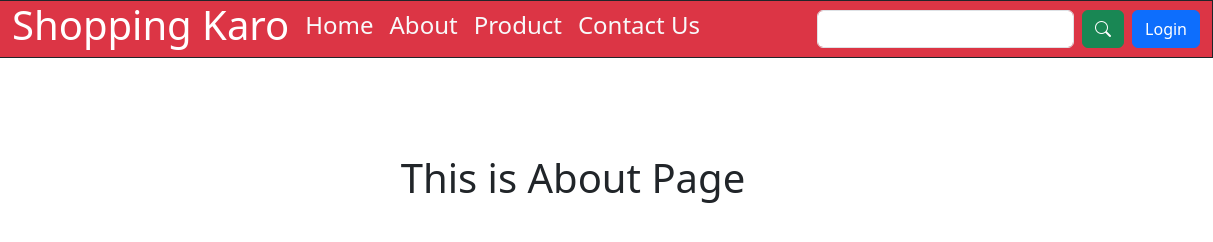
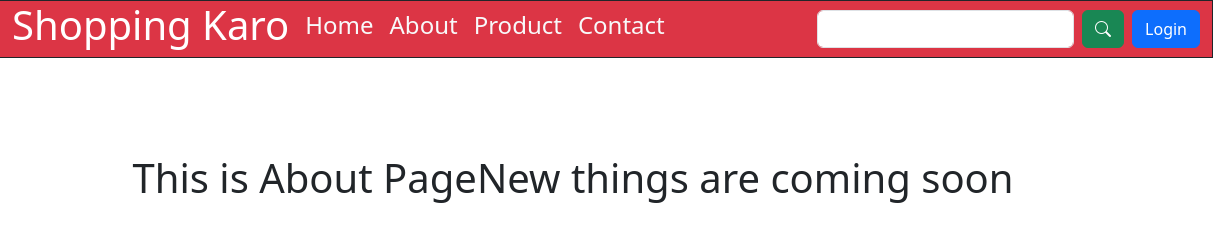
Before and after one commit to Rasikabachhaw/Shopping-Website, a plain HTML site: page about.html in a window 1280 px wide. Shown: the full height of the page, 67-1280 px from the left. Drawn offline with nearby package versions, Linux system fonts and the light colour scheme.

Commit message:
Update contact link text and add new heading

```diff
--- a/about.html
+++ b/about.html
@@ -25,7 +25,7 @@
             <a href="./index.html" class="text-decoration-none text-light"><h4>Home</h4></a>
             <a href="./about.html" class="text-decoration-none text-light"><h4>About</h4></a>
             <a href="./product.html" class="text-decoration-none text-light"><h4>Product</h4></a>
-            <a href="./contact.html" class="text-decoration-none text-light"><h4>Contact Us</h4></a>
+            <a href="./contact.html" class="text-decoration-none text-light"><h4>Contact</h4></a>
           </div>
         </div>
 
@@ -40,6 +40,7 @@
     <main>
         <div class="container d-flex justify-content-center mt-5 p-5">
             <h1>This is About Page</h1>
+            <h1>New things are coming soon</h1>
         </div>
     </main>
 
```
